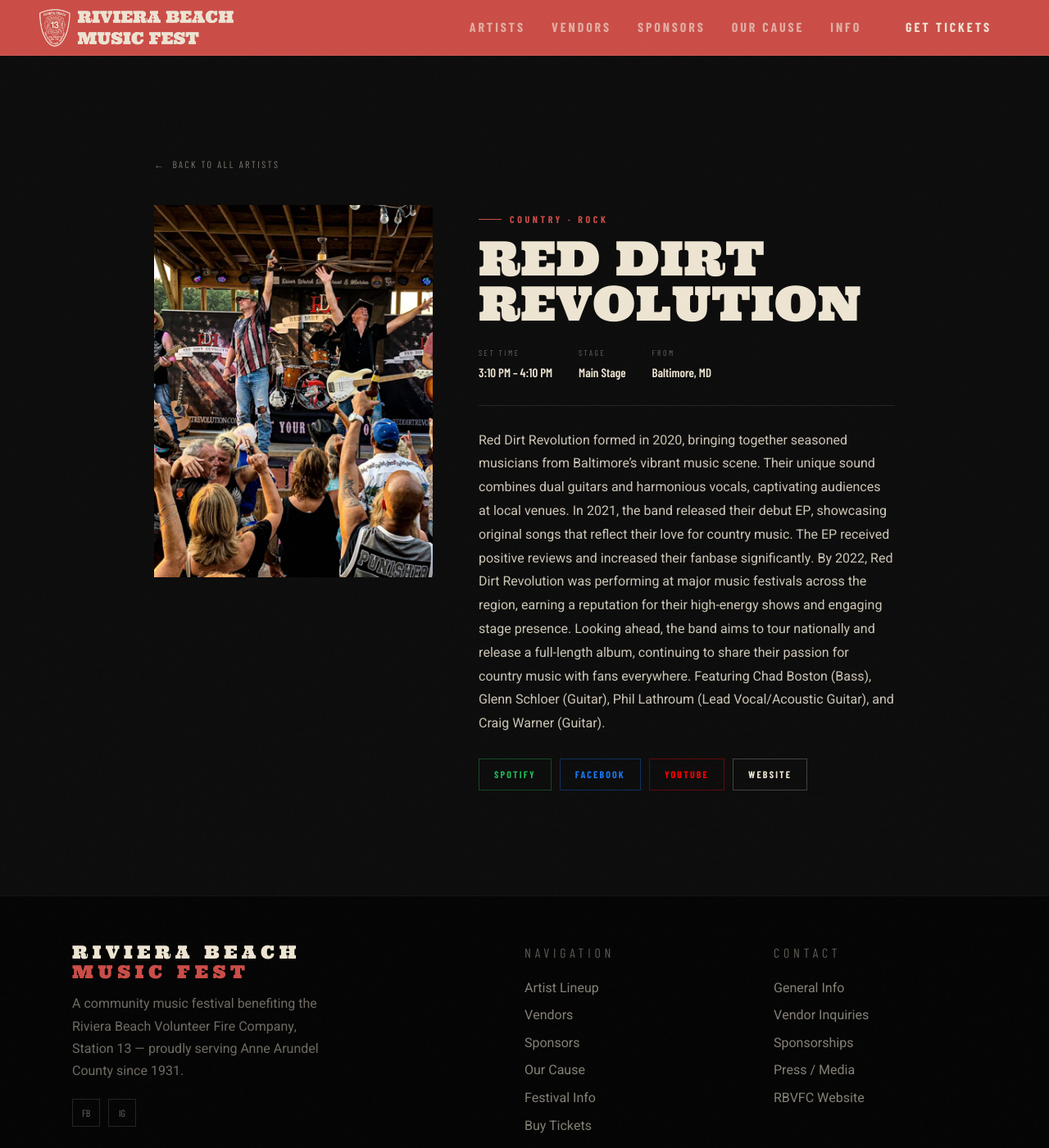
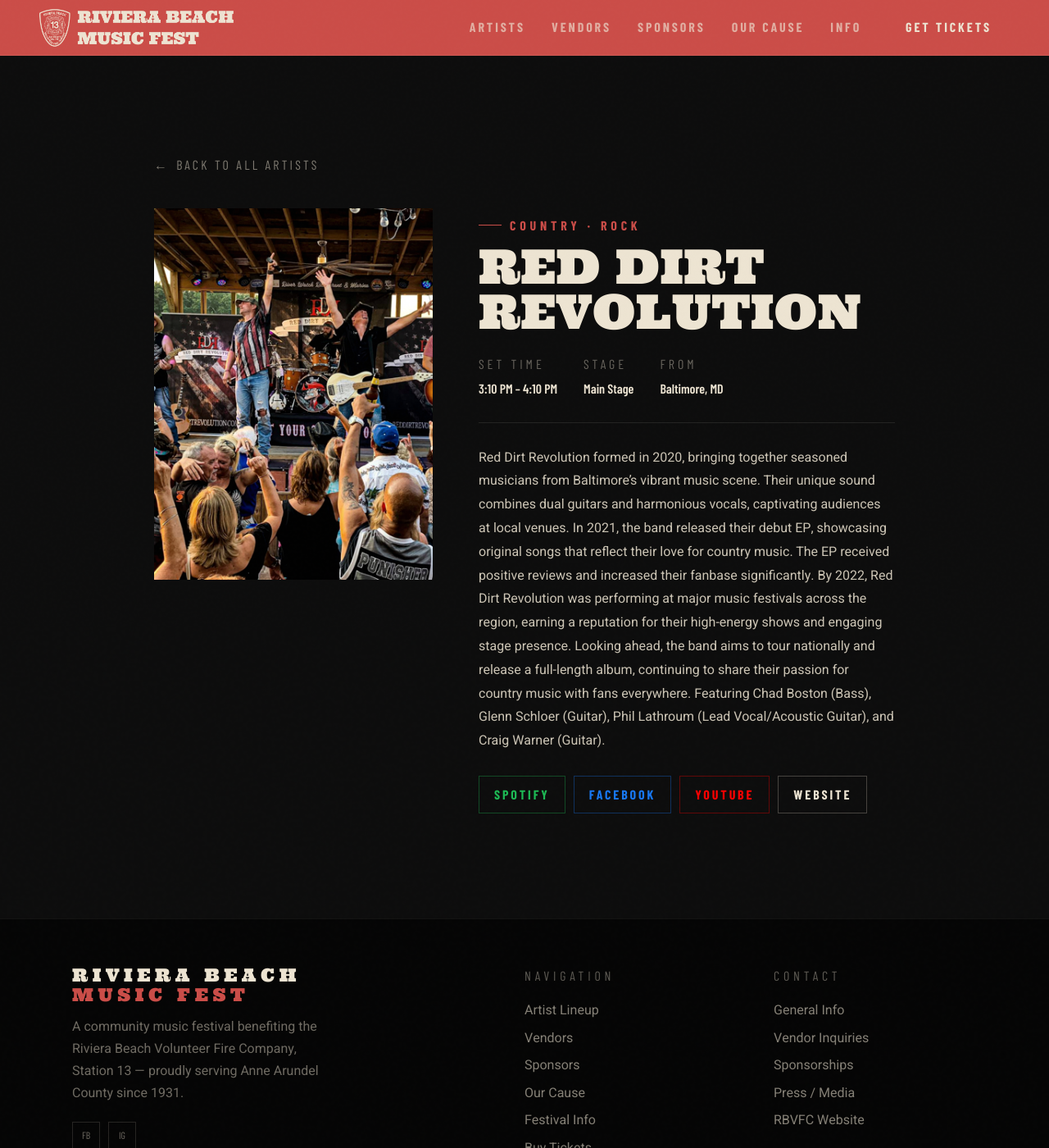
Before and after one commit to RBVFC/rbmf, a Jekyll site: the page built from _artists/red-dirt-revolution.md, in a window 1280 px wide and 1400 px high. Shown: the whole window at 82% size. Built offline with Jekyll 4.4.1, drawn with Linux system fonts in a browser that asks for light colours; some web fonts are replaced.

Commit message:
Update font size on artists pages

```diff
--- a/assets/css/main.css
+++ b/assets/css/main.css
@@ -450,7 +450,7 @@
 /* Genre label - line 1 */
 .artist-detail__genre {
   font-family: var(--font-ui);
-  font-size: 12px;
+  font-size: 16px;
   font-weight: 700;
   letter-spacing: 0.3em;
   text-transform: uppercase;
@@ -503,7 +503,7 @@
 
 .artist-detail__meta-label {
   font-family: var(--font-ui);
-  font-size: 10px;
+  font-size: 16px;
   letter-spacing: 0.25em;
   text-transform: uppercase;
   opacity: 0.4;
@@ -512,7 +512,7 @@
 .artist-detail__meta-value {
   font-family: var(--font-ui);
   font-weight: 600;
-  font-size: 15px;
+  font-size: 16px;
   color: var(--cream);
   white-space: nowrap;
 }
@@ -534,7 +534,7 @@
 
 .artist-audio__label {
   font-family: var(--font-ui);
-  font-size: 11px;
+  font-size: 16px;
   letter-spacing: 0.25em;
   text-transform: uppercase;
   opacity: 0.4;
@@ -554,7 +554,7 @@
 .artist-link {
   font-family: var(--font-ui);
   font-weight: 700;
-  font-size: 12px;
+  font-size: 16px;
   letter-spacing: 0.18em;
   text-transform: uppercase;
   padding: 9px 18px;
@@ -579,7 +579,7 @@
   align-items: center;
   gap: 8px;
   font-family: var(--font-ui);
-  font-size: 12px;
+  font-size: 16px;
   letter-spacing: 0.2em;
   text-transform: uppercase;
   opacity: 0.5;
@@ -734,7 +734,7 @@
 .vendor-card { padding: 28px 22px; }
 .vendor-category {
   font-family: var(--font-ui);
-  font-size: 16px;
+  font-size: 18px;
   letter-spacing: 0.25em;
   text-transform: uppercase;
   color: var(--red);
@@ -749,7 +749,7 @@
   margin-bottom: 7px;
   line-height: 1.2;
 }
-.vendor-desc { font-size: 13px; opacity: 0.6; line-height: 1.6; }
+.vendor-desc { font-size: 16px; opacity: 0.6; line-height: 1.6; }
 .vendor-card--empty {
   border-style: dashed !important;
   opacity: 0.45;
```
